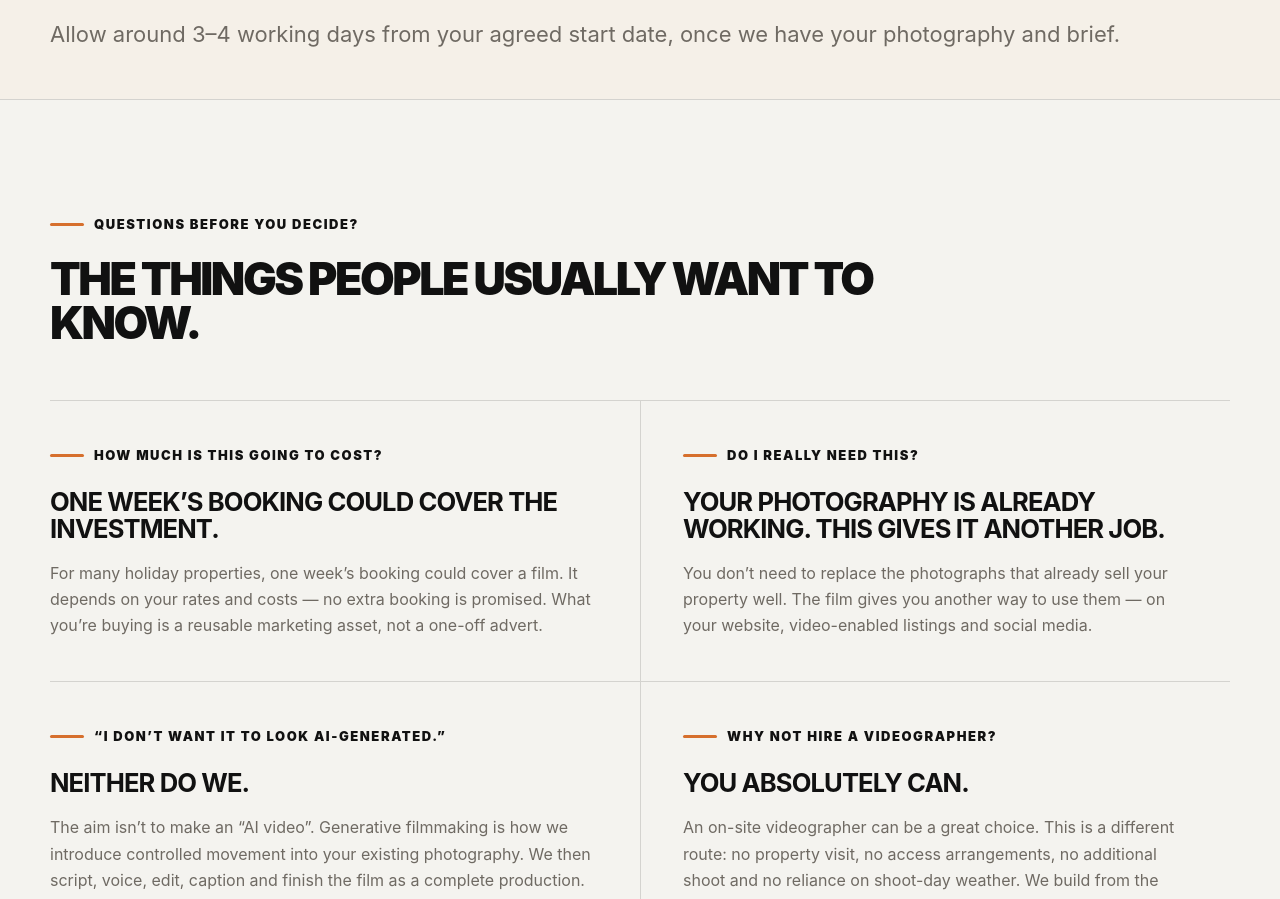
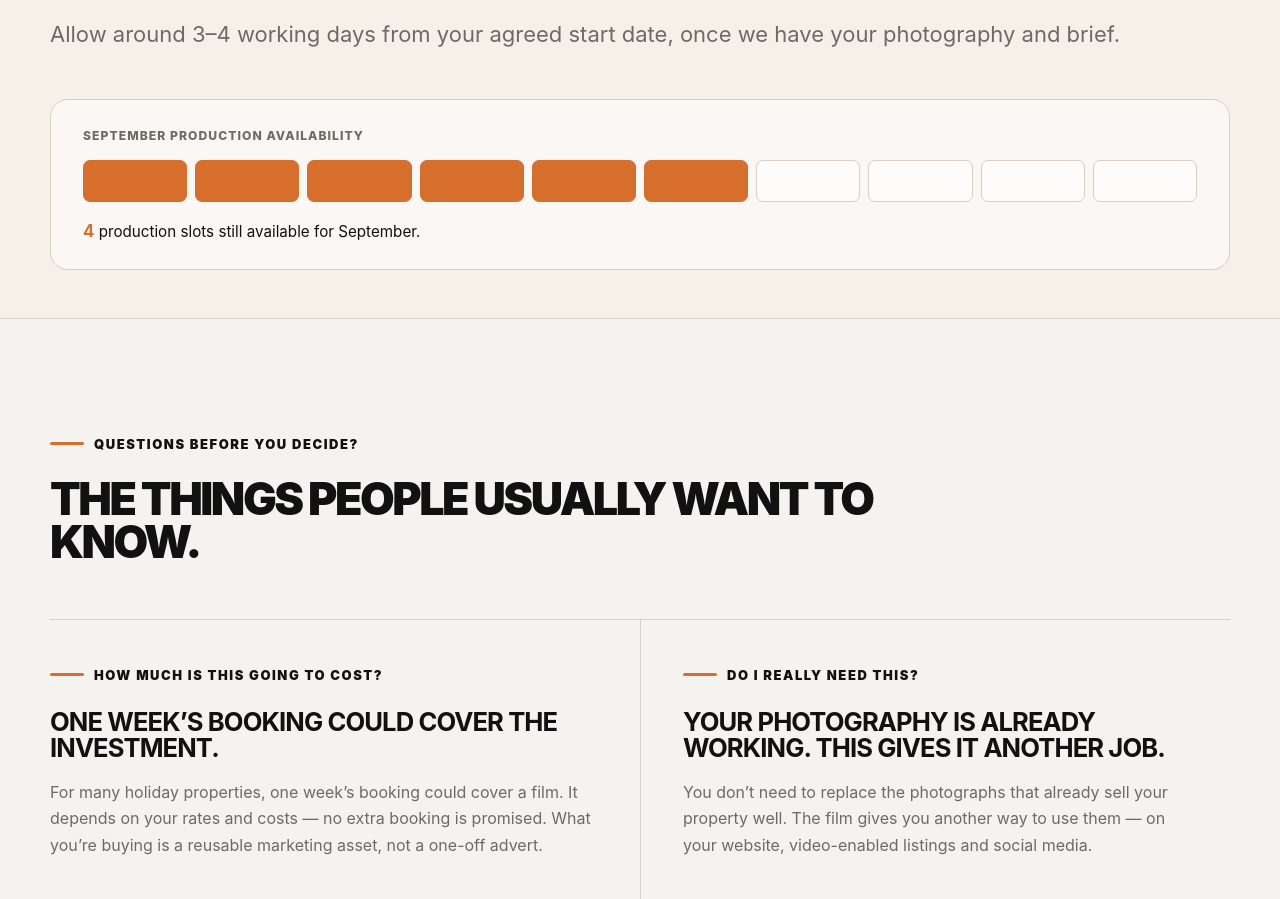
Before and after one commit to blincoworld/website, a plain HTML site: page property-films/index.html in a window 1280 px wide. Shown: the part 6073-6972 px from the top of the page. Drawn offline with Linux system fonts and the light colour scheme; no server answers.

Commit message:
Add monthly Property Films capacity meter

```diff
--- /dev/null
+++ b/property-films/availability.js
@@ -0,0 +1,39 @@
+(() => {
+  'use strict';
+
+  const panel = document.querySelector('[data-production-availability]');
+  if (!panel) return;
+
+  const now = new Date();
+  const year = now.getFullYear();
+  const month = now.getMonth();
+  const day = now.getDate();
+  const daysInMonth = new Date(year, month + 1, 0).getDate();
+
+  /*
+   * Calendar-driven production availability.
+   * Starts at 9 available and progressively reduces to 1.
+   * It never represents confirmed bookings; it represents the
+   * production capacity we are making available at this point
+   * in the current month.
+   */
+  const progress = (day - 1) / Math.max(daysInMonth - 1, 1);
+  const used = 1 + Math.floor(progress * 8);
+  const available = 10 - used;
+
+  const monthName = new Intl.DateTimeFormat('en-GB', {
+    month: 'long'
+  }).format(now);
+
+  panel.querySelector('[data-availability-month]').textContent = monthName;
+  panel.querySelector('[data-availability-count]').textContent = available;
+  panel.querySelector('[data-availability-text]').textContent =
+    available === 1
+      ? `production slot still available for ${monthName}.`
+      : `production slots still available for ${monthName}.`;
+
+  panel.querySelectorAll('.production-availability-slots span')
+    .forEach((slot, index) => {
+      slot.classList.toggle('is-used', index < used);
+    });
+})();
--- a/property-films/funnel.css
+++ b/property-films/funnel.css
@@ -1216,3 +1216,76 @@ section.why-now-section .lead {
     transform: none;
   }
 }
+
+
+/* =========================================================
+   Property Films — monthly production availability
+   ========================================================= */
+
+.production-availability {
+  margin-top: 48px;
+  padding: 28px 32px 26px;
+  border: 1px solid #d8cec1;
+  border-radius: 18px;
+  background: rgba(255, 255, 255, .52);
+}
+
+.production-availability-label {
+  margin-bottom: 17px;
+  color: #6f6a63;
+  font-size: .76rem;
+  font-weight: 800;
+  letter-spacing: .085em;
+  text-transform: uppercase;
+}
+
+.production-availability-slots {
+  display: grid;
+  grid-template-columns: repeat(10, 1fr);
+  gap: 8px;
+  width: 100%;
+}
+
+.production-availability-slots span {
+  height: 42px;
+  border: 1px solid #d8cec1;
+  border-radius: 7px;
+  background: rgba(255, 255, 255, .7);
+}
+
+.production-availability-slots span.is-used {
+  border-color: #d66f2d;
+  background: #d66f2d;
+}
+
+.production-availability-copy {
+  margin: 17px 0 0;
+  color: #111;
+  font-size: .95rem;
+  line-height: 1.45;
+}
+
+.production-availability-copy strong {
+  color: #d66f2d;
+  font-size: 1.05rem;
+}
+
+@media (max-width: 700px) {
+  .production-availability {
+    margin-top: 34px;
+    padding: 22px 18px 20px;
+  }
+
+  .production-availability-slots {
+    gap: 5px;
+  }
+
+  .production-availability-slots span {
+    height: 30px;
+    border-radius: 5px;
+  }
+
+  .production-availability-copy {
+    font-size: .88rem;
+  }
+}
--- a/property-films/index.html
+++ b/property-films/index.html
@@ -8,7 +8,7 @@
   <link rel="canonical" href="https://piersblinco.com/property-films">
 
   <link rel="stylesheet" href="/property-films/shared.css">
-  <link rel="stylesheet" href="/property-films/funnel.css?v=20260921-14">
+  <link rel="stylesheet" href="/property-films/funnel.css?v=20260921-15">
 </head>
 
 <body>
@@ -196,6 +196,24 @@
           <p class="lead">Allow around 3–4 working days from your agreed start date, once we have your photography and brief.</p>
         </div>
       </div>
+
+      <div class="wrap">
+        <div class="production-availability" data-production-availability>
+          <div class="production-availability-label">
+            <span data-availability-month></span> production availability
+          </div>
+
+          <div class="production-availability-slots" aria-hidden="true">
+            <span></span><span></span><span></span><span></span><span></span>
+            <span></span><span></span><span></span><span></span><span></span>
+          </div>
+
+          <p class="production-availability-copy">
+            <strong data-availability-count></strong>
+            <span data-availability-text></span>
+          </p>
+        </div>
+      </div>
     </section>
 
     <section class="block objections-section" id="questions">
@@ -342,6 +360,7 @@
   <script src="/property-films/funnel.js" defer></script>
   <script src="/property-films/page.js" defer></script>
   <script src="/property-films/prospect-popups.js?v=20260921-2" defer></script>
+  <script src="/property-films/availability.js?v=20260921-1" defer></script>
 
 </body>
 </html>
```
